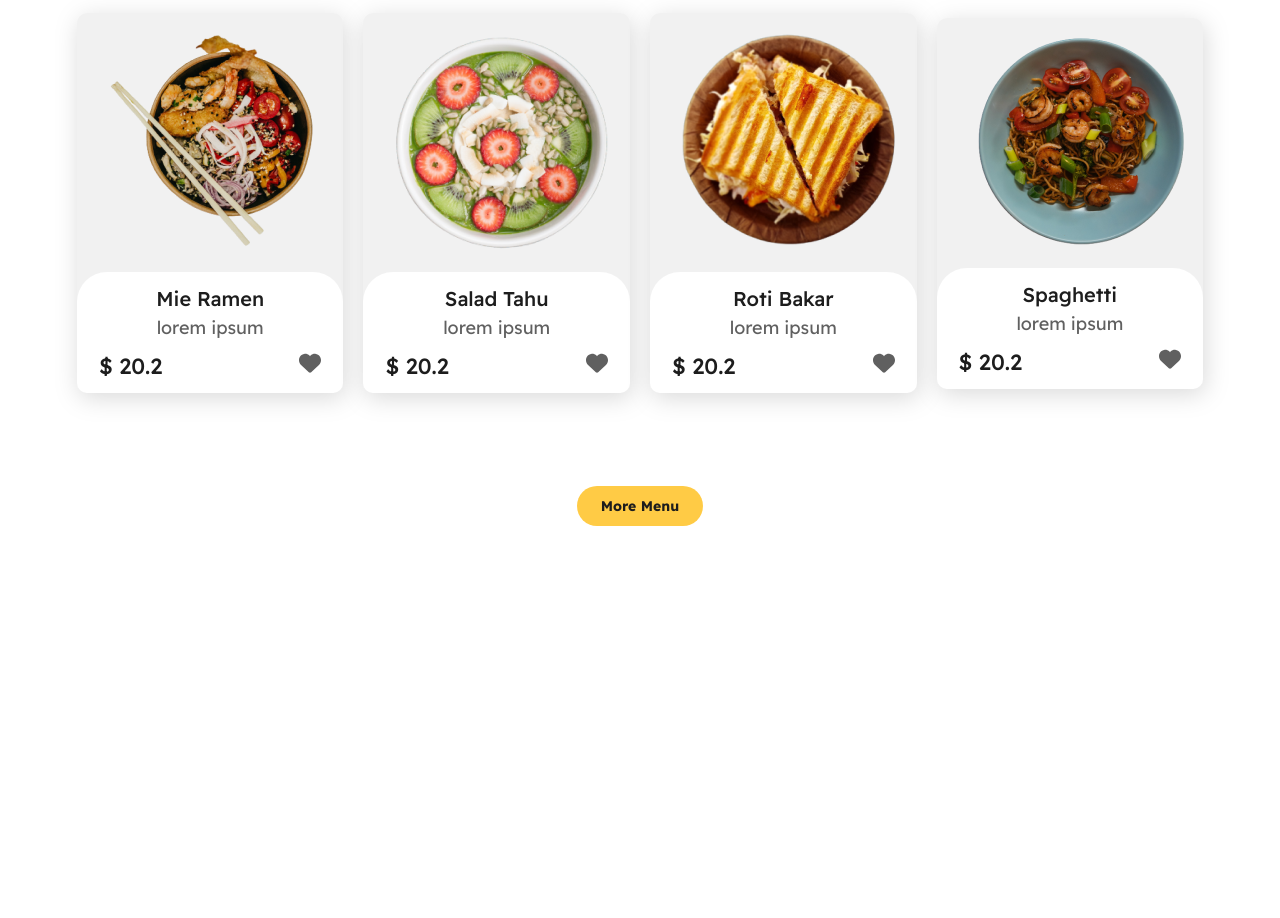
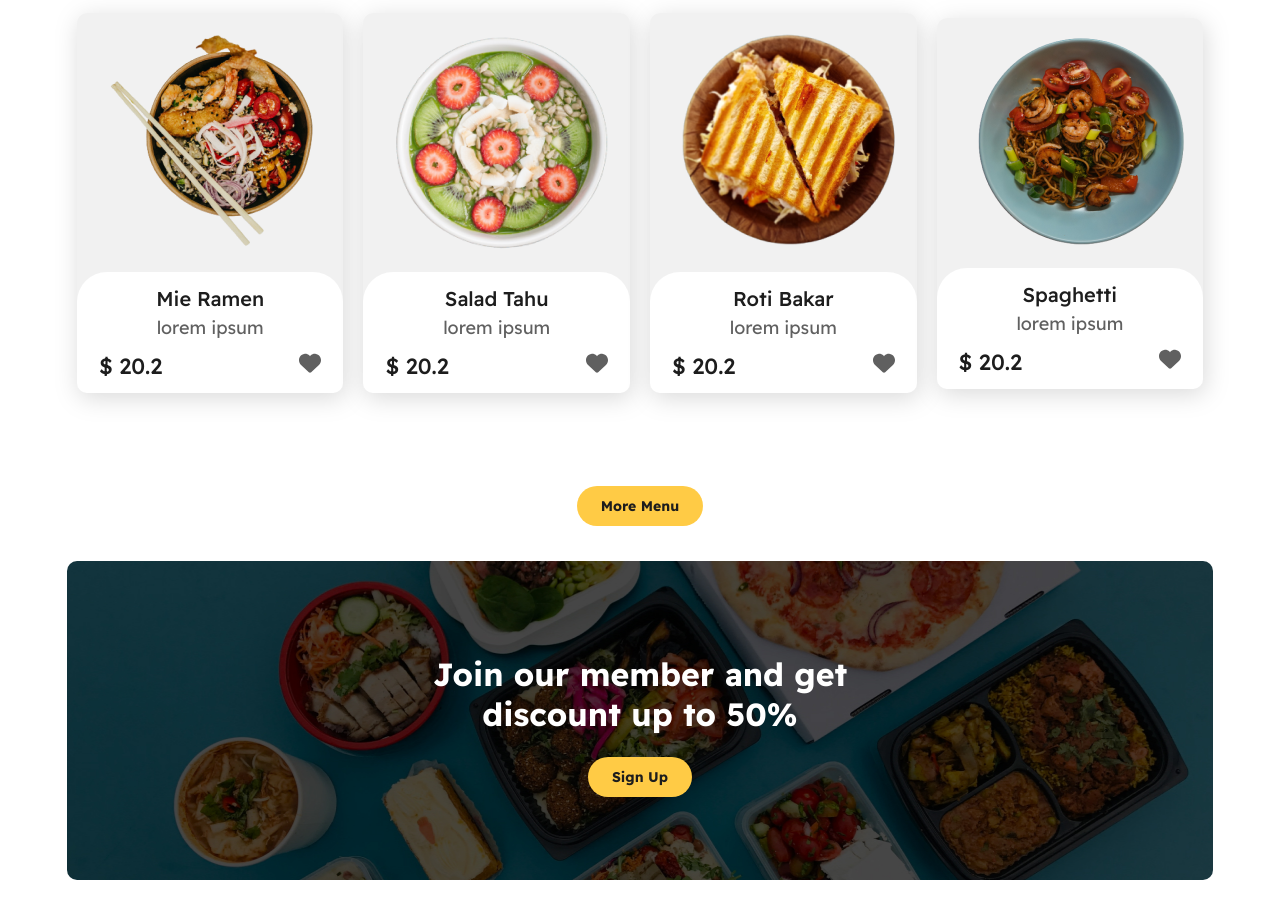
Before and after one commit to ItonRomero/Let-s-Food-Ecommerce, a website: page index.html in a window 1280 px wide. Shown: the part 1427-2345 px from the top of the page. Before the commit the page ends 1988 px from the top, so only its background shows below. Drawn offline with Linux system fonts and the light colour scheme.

Commit message:
added membership section

```diff
--- a/index.html
+++ b/index.html
@@ -86,7 +86,7 @@
             <!-- END OF SERVICES SECTION  -->
 
 
-             <!-- START OF MENU SECTION  -->
+            <!-- START OF MENU SECTION  -->
             <section class="menu-section">
                   <div class="container">
                         <div class="text">
@@ -163,6 +163,18 @@
             </section>
             <!-- END OF MENU SECTION  -->
 
+
+            <!-- START OF MEMBERSHIP SECTION  -->
+            <section class="membership-section">
+                  <div class="container">
+                        <div class="background">
+                              <h5>Join our member and get discount up to 50%</h5>
+                              <a href="#" class="btn">Sign Up</a>
+                        </div>
+                  </div>
+            </section>
+            <!-- END OF MEMBERSHIP SECTION  -->
+
       </main>
 
 
--- a/style.css
+++ b/style.css
@@ -88,7 +88,7 @@ REUSABLE SELECTOR
 .col-4 {
       flex-basis: 100%;
 }
-
+ /* for tablet screen  */
 @media screen and (min-width: 767px) {
       .row {
             display: flex;
@@ -205,11 +205,11 @@ nav .nav-menu li a:hover  {
       color: var(--dark-color);
 }
 nav .nav-menu ul li:nth-child(6),
- nav .nav-menu ul li:nth-child(6) .btn {
+nav .nav-menu ul li:nth-child(6) .btn {
        margin-top: 20px;
        font-size: 16px;
        font-weight:var(--fw7);
- }
+}
 nav .nav-menu ul li:nth-child(6) svg {
       font-size: 18px;
       padding-right: 20px;
@@ -368,12 +368,39 @@ MENU SECTION STYLING
 .menu-section-btn {
       margin: 80px 0 45px;
 }
+
+
+/* .................
+MEMBERSHIP SECTION STYLING
+................. */
+.membership-section {
+      margin-bottom: 80px ;
+      text-align: center;
+
+}
+.membership-section .background {
+      background: url(/images/unsplash_2lWGQ02DGL8.jpg) no-repeat center;
+      /* height: 100*;  */
+      padding: 93px 0;
+      border-radius: 10px;
+}
+.membership-section h5 {
+      color: #FFFFFF;
+      font-size: 32px;
+      font-weight: var(--fw7);
+      max-width: 422px;
+      margin: 0 auto ;
+      padding-bottom: 30px;
+      /* text-align: center; */
+}
+
 /* .................
 MEDIA QUERIES
 ................. */
 /* for tablet screen  */
  @media screen and  (min-width: 767px) {
-       nav {
+       /* Navigation section  */
+      nav {
              padding:  35px;
       }
       nav .nav-logo p {
@@ -398,13 +425,14 @@ MEDIA QUERIES
 
  /* for desktop screen  */
   @media screen and  (min-width: 1024px) {
+      /* Navigation section  */
       nav .nav-menu {
             display: flex;
       }
       nav .nav-menu ul{
             display: flex;
       }
-       nav .nav-menu ul li{
+      nav .nav-menu ul li{
             margin-left: 37px;
             margin-top: 20px;
       }
```
Also changed, not shown: images/unsplash_2lWGQ02DGL8.jpg (added).
